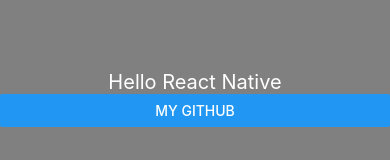
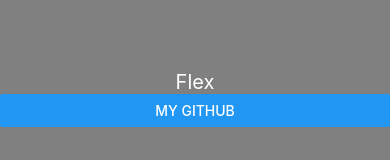
Before and after one commit to hachi-nico/react-native-from-zero-to-hero, a React Native app: screen / in a window 390 px wide. Shown: the part 324-484 px from the top of the page. Built offline with nearby package versions, Linux system fonts and the light colour scheme.

Commit message:
intial commit

```diff
--- a/App.js
+++ b/App.js
@@ -22,7 +22,7 @@
   return (
     <SafeAreaView style={styles.body}>
       <View style={styles}>
-        <Text style={styles.text}>Hello React Native</Text>
+        <Text style={styles.text}>Flex</Text>
         <Button
           title="My Github"
           onPress={() => Linking.openURL('https://github.com/hachi-nico')}
```
